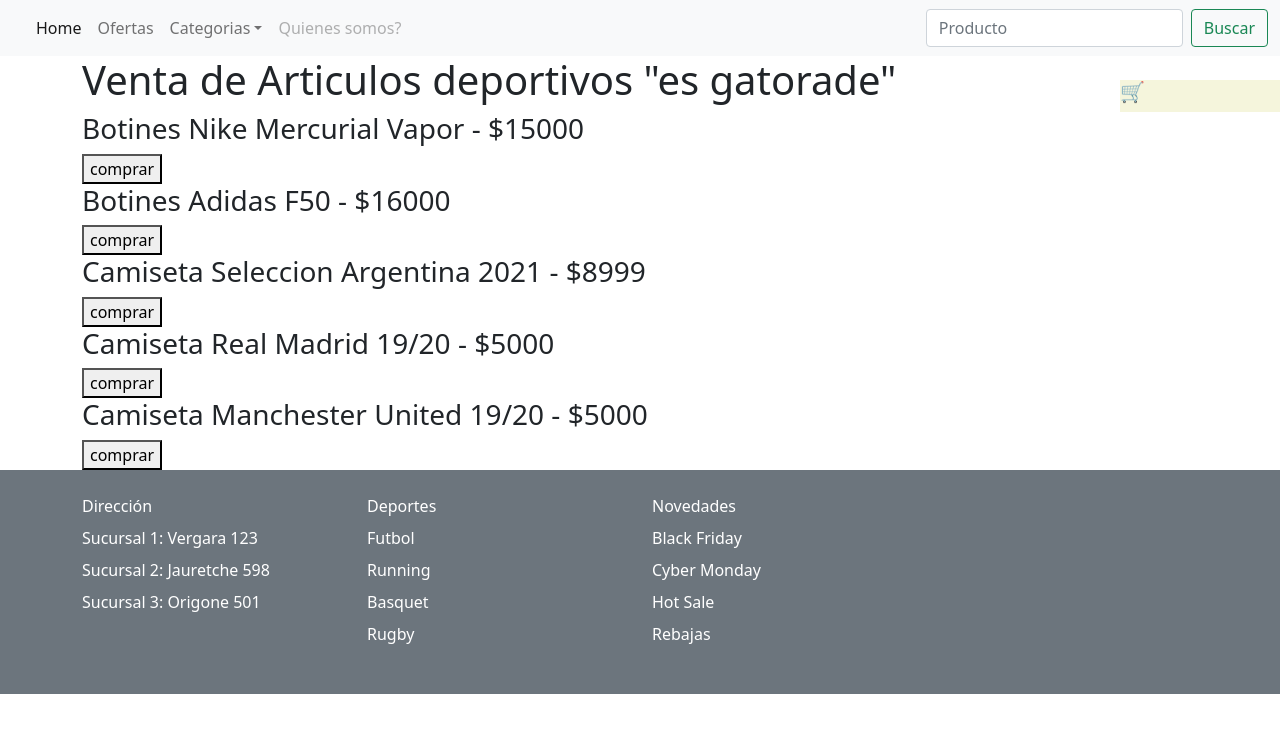
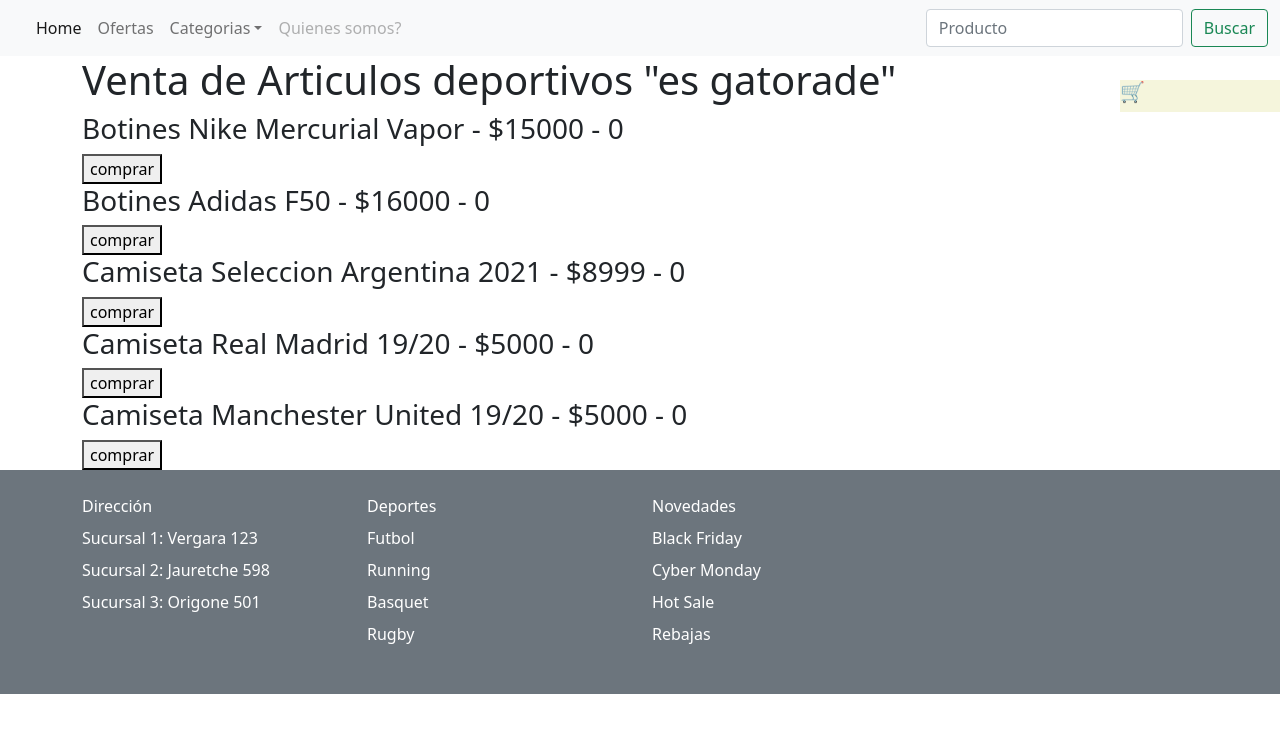
Before and after one commit to tomymiranda/ventaDeProductosDeportivosBasico, a React (Create React App) app: page / in a window 1280 px wide. Shown: the top 732 px of the page. Built offline with nearby package versions, Linux system fonts and the light colour scheme.

Commit message:
se puede eliminar de manera correcta 1 solo elemento del mismo producto

```diff
--- a/src/App.js
+++ b/src/App.js
@@ -10,11 +10,12 @@
 
   const [productos,guardarProductos] = useState([
 
-    {id:1, articulo:"Botines Nike Mercurial Vapor",precio:15000},
-    {id:2, articulo:"Botines Adidas F50",precio:16000},
-    {id:3, articulo:"Camiseta Seleccion Argentina 2021",precio:8999},
-    {id:4, articulo:"Camiseta Real Madrid 19/20",precio:5000},
-    {id:5, articulo:"Camiseta Manchester United 19/20",precio:5000}
+
+    {id:1, articulo:"Botines Nike Mercurial Vapor",precio:15000,cantidad:0},
+    {id:2, articulo:"Botines Adidas F50",precio:16000,cantidad:0},
+    {id:3, articulo:"Camiseta Seleccion Argentina 2021",precio:8999,cantidad:0},
+    {id:4, articulo:"Camiseta Real Madrid 19/20",precio:5000,cantidad:0},
+    {id:5, articulo:"Camiseta Manchester United 19/20",precio:5000,cantidad:0}
     ]);
 
   const [changuito,agregarProducto] = useState([])
--- a/src/components/Producto.jsx
+++ b/src/components/Producto.jsx
@@ -3,27 +3,42 @@
 
 const Producto = ({producto,productos,changuito,agregarProducto}) => {
 
-  const {id,articulo,precio} = producto;
+  const {id,articulo,precio,cantidad} = producto;
   //funcion que agrega productos al carrito
   const seleccionarProducto = (id) =>{
-      const producto = productos.filter(
+    const productoAAgregar = productos.filter(
         producto => producto.id === id
         )[0];
-        agregarProducto([...changuito,producto]);
-      //console.log(producto);
-        console.log(changuito);
+    const productoEnElChanguito = changuito.filter( producto => producto.id === id)[0];
+
+    if(productoEnElChanguito != null ){
+      productoEnElChanguito.cantidad = productoEnElChanguito.cantidad + 1;
+    }
+    else{
+      agregarProducto([...changuito,productoAAgregar]);
+    }
+
+
+    //console.log(producto);
+    console.log(changuito);
     }
 
   const eliminarProducto = (id) =>{
-    const productos = changuito.filter( producto => producto.id != id);
-    agregarProducto(productos);
+    const productoQueQuieroEliminarEnElChanguito = changuito.filter( producto => producto.id === id)[0];
+    if(productoQueQuieroEliminarEnElChanguito.cantidad > 0){
+        productoQueQuieroEliminarEnElChanguito.cantidad = productoQueQuieroEliminarEnElChanguito.cantidad - 1;
+      }
+    else{
+      const productosSinElEliminado = changuito.filter( producto => producto.id != id);
+      agregarProducto(productosSinElEliminado);
+    }
+
   }
-
 
   return (
         <Fragment>
           <div>
-            <h3>{articulo} - ${precio}</h3>
+            <h3>{articulo} - ${precio} - {cantidad}</h3>
             {
 
               productos
```
